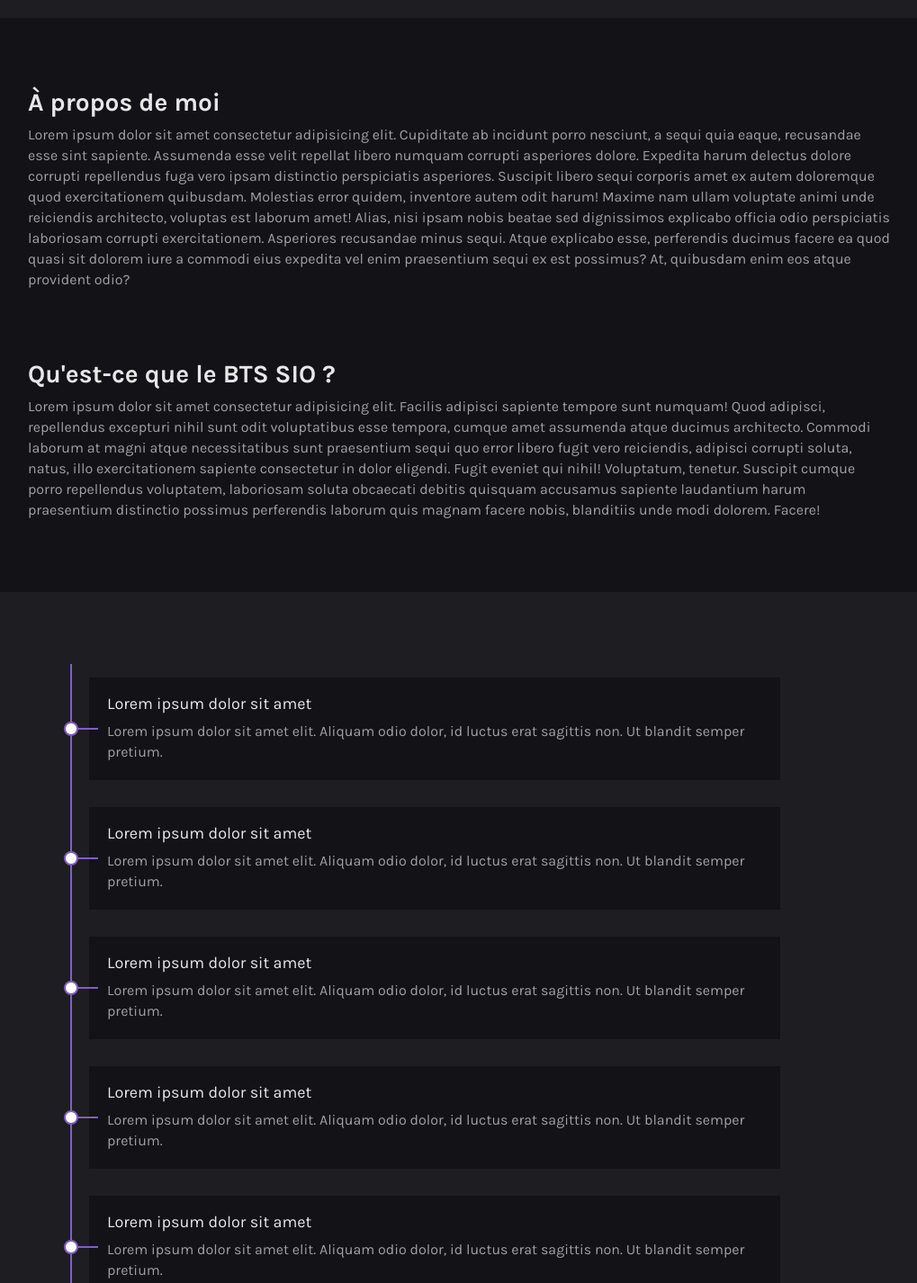
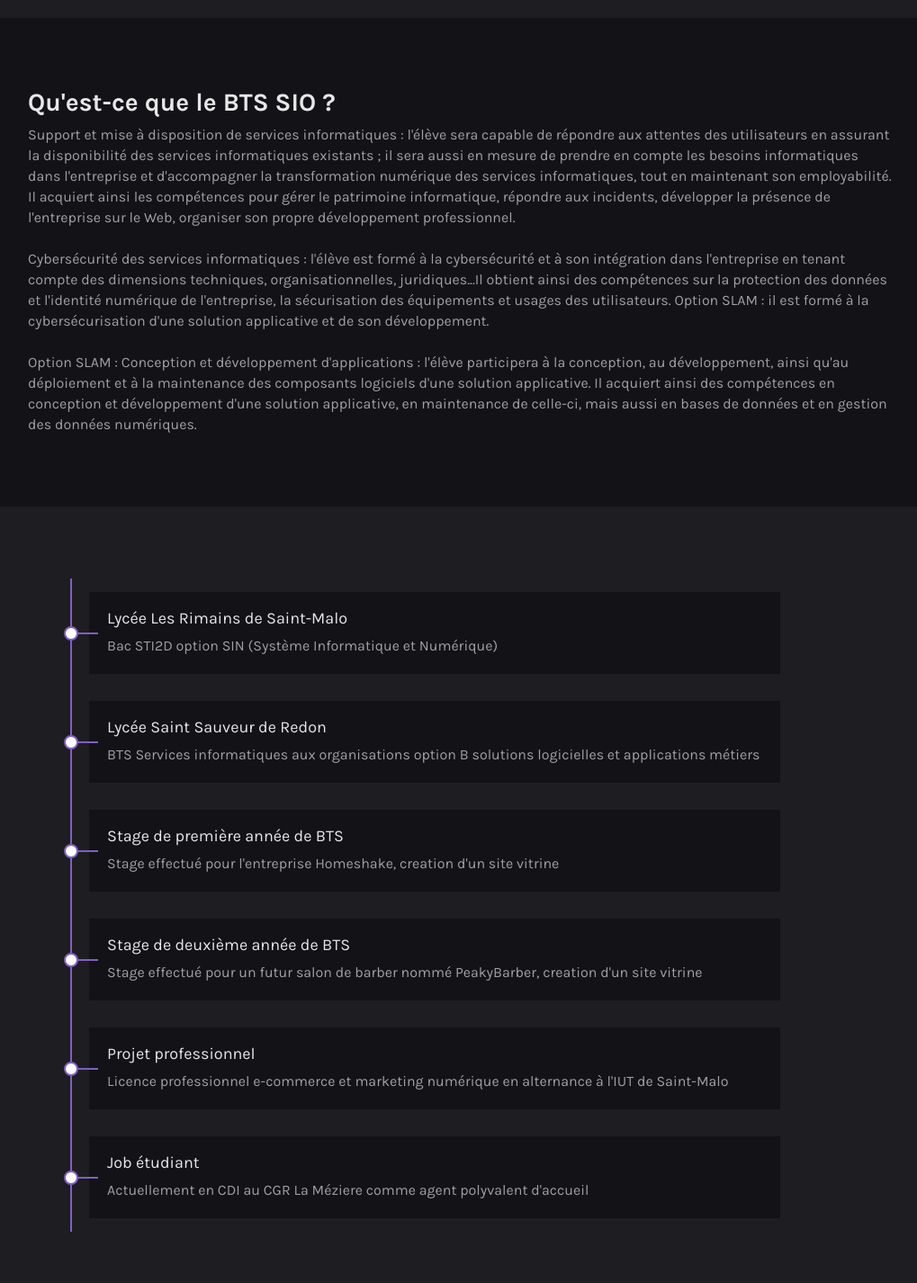
Before and after one commit to FyroXx1/portfolio, a website: page index.html in a window 1280 px wide. Shown: the part 780-2206 px from the top of the page at 90% size, without its empty margins (129-1148 px from the left). Drawn offline with Linux system fonts and the light colour scheme.

Commit message:
add new img-profil and change index.html

```diff
--- a/assets/SCSS/style.scss
+++ b/assets/SCSS/style.scss
@@ -258,6 +258,8 @@ section {
         .presentation_id {
             width: 220px;
             margin: 0 auto $m-4 auto;
+            border-radius: 50%;
+            border: 10px solid $grey-3;
             @include tablet {
                 width: 250px;
                 margin: 0;
@@ -300,9 +302,6 @@ section {
 
 #bts {
     background: $grey-1;
-    .container {
-        padding-top: $pm-2;
-    }
 }
 
 #parcours {
--- a/index.html
+++ b/index.html
@@ -27,7 +27,7 @@
                 <div class="hamburger_bar"></div>
             </div>
             <div class="navbar_brand">
-                <h1>Anthony</h1>
+                <h1>Anthony GATEL</h1>
             </div>
             <div id="btn-contact" class="btn">
                 <a href="#" data-id="contact" class="navbar_link"><i class='bx bx-envelope'></i></a>
@@ -67,27 +67,20 @@
     </section>
 
     <!-- ============================== SECTION À PROPOS DE MOI & PRÉSENTATION BTS ============================== -->
-    <section id="about-me">
-        <div class="container">
-            <div class="title_container" data-aos="fade-up">
-                <h2>À propos de moi</h2>
-            </div>
-            <p data-aos="fade-up">Lorem ipsum dolor sit amet consectetur adipisicing elit. Cupiditate ab incidunt porro nesciunt, a sequi quia eaque, recusandae esse sint sapiente. Assumenda esse velit repellat libero numquam corrupti asperiores dolore. Expedita harum delectus
-                dolore corrupti repellendus fuga vero ipsam distinctio perspiciatis asperiores. Suscipit libero sequi corporis amet ex autem doloremque quod exercitationem quibusdam. Molestias error quidem, inventore autem odit harum! Maxime nam ullam
-                voluptate animi unde reiciendis architecto, voluptas est laborum amet! Alias, nisi ipsam nobis beatae sed dignissimos explicabo officia odio perspiciatis laboriosam corrupti exercitationem. Asperiores recusandae minus sequi. Atque explicabo
-                esse, perferendis ducimus facere ea quod quasi sit dolorem iure a commodi eius expedita vel enim praesentium sequi ex est possimus? At, quibusdam enim eos atque provident odio?</p>
-        </div>
-    </section>
+
     <section id="bts">
         <div class="container">
 
             <div class="title_container" data-aos="fade-up">
                 <h2>Qu'est-ce que le BTS SIO ?</h2>
             </div>
-            <p data-aos="fade-up">Lorem ipsum dolor sit amet consectetur adipisicing elit. Facilis adipisci sapiente tempore sunt numquam! Quod adipisci, repellendus excepturi nihil sunt odit voluptatibus esse tempora, cumque amet assumenda atque ducimus architecto. Commodi
-                laborum at magni atque necessitatibus sunt praesentium sequi quo error libero fugit vero reiciendis, adipisci corrupti soluta, natus, illo exercitationem sapiente consectetur in dolor eligendi. Fugit eveniet qui nihil! Voluptatum, tenetur.
-                Suscipit cumque porro repellendus voluptatem, laboriosam soluta obcaecati debitis quisquam accusamus sapiente laudantium harum praesentium distinctio possimus perferendis laborum quis magnam facere nobis, blanditiis unde modi dolorem.
-                Facere!
+            <p data-aos="fade-up">Support et mise à disposition de services informatiques : l'élève sera capable de répondre aux attentes des utilisateurs en assurant la disponibilité des services informatiques existants ; il sera aussi en mesure de prendre en compte les besoins
+                informatiques dans l'entreprise et d'accompagner la transformation numérique des services informatiques, tout en maintenant son employabilité. Il acquiert ainsi les compétences pour gérer le patrimoine informatique, répondre aux incidents,
+                développer la présence de l'entreprise sur le Web, organiser son propre développement professionnel.<br><br> Cybersécurité des services informatiques : l'élève est formé à la cybersécurité et à son intégration dans l'entreprise en tenant
+                compte des dimensions techniques, organisationnelles, juridiques...Il obtient ainsi des compétences sur la protection des données et l'identité numérique de l'entreprise, la sécurisation des équipements et usages des utilisateurs. Option
+                SLAM : il est formé à la cybersécurisation d'une solution applicative et de son développement.
+                <br><br> Option SLAM : Conception et développement d'applications : l'élève participera à la conception, au développement, ainsi qu'au déploiement et à la maintenance des composants logiciels d'une solution applicative. Il acquiert ainsi
+                des compétences en conception et développement d'une solution applicative, en maintenance de celle-ci, mais aussi en bases de données et en gestion des données numériques.
             </p>
 
         </div>
@@ -100,49 +93,48 @@
             <div class="timeline">
                 <div class="container" data-aos="fade-left">
                     <div class="content">
-                        <h2>Lorem ipsum dolor sit amet</h2>
+                        <h2>Lycée Les Rimains de Saint-Malo</h2>
                         <p>
-                            Lorem ipsum dolor sit amet elit. Aliquam odio dolor, id luctus erat sagittis non. Ut blandit semper pretium.
+                            Bac STI2D option SIN (Système Informatique et Numérique)
                         </p>
                     </div>
                 </div>
                 <div class="container" data-aos="fade-left">
                     <div class="content">
-                        <h2>Lorem ipsum dolor sit amet</h2>
+                        <h2>Lycée Saint Sauveur de Redon</h2>
                         <p>
-                            Lorem ipsum dolor sit amet elit. Aliquam odio dolor, id luctus erat sagittis non. Ut blandit semper pretium.
+                            BTS Services informatiques aux organisations option B solutions logicielles et applications métiers
                         </p>
                     </div>
                 </div>
                 <div class="container" data-aos="fade-left">
                     <div class="content">
-                        <h2>Lorem ipsum dolor sit amet</h2>
+                        <h2>Stage de première année de BTS</h2>
                         <p>
-                            Lorem ipsum dolor sit amet elit. Aliquam odio dolor, id luctus erat sagittis non. Ut blandit semper pretium.
+                            Stage effectué pour l'entreprise Homeshake, creation d'un site vitrine
                         </p>
                     </div>
                 </div>
                 <div class="container" data-aos="fade-left">
                     <div class="content">
-                        <h2>Lorem ipsum dolor sit amet</h2>
+                        <h2>Stage de deuxième année de BTS</h2>
                         <p>
-                            Lorem ipsum dolor sit amet elit. Aliquam odio dolor, id luctus erat sagittis non. Ut blandit semper pretium.
+                            Stage effectué pour un futur salon de barber nommé PeakyBarber, creation d'un site vitrine
                         </p>
                     </div>
                 </div>
                 <div class="container" data-aos="fade-left">
                     <div class="content">
-                        <h2>Lorem ipsum dolor sit amet</h2>
+                        <h2>Projet professionnel</h2>
                         <p>
-                            Lorem ipsum dolor sit amet elit. Aliquam odio dolor, id luctus erat sagittis non. Ut blandit semper pretium.
-                        </p>
+                            Licence professionnel e-commerce et marketing numérique en alternance à l'IUT de Saint-Malo
                     </div>
                 </div>
                 <div class="container" data-aos="fade-left">
                     <div class="content">
-                        <h2>Lorem ipsum dolor sit amet</h2>
+                        <h2>Job étudiant</h2>
                         <p>
-                            Lorem ipsum dolor sit amet elit. Aliquam odio dolor, id luctus erat sagittis non. Ut blandit semper pretium.
+                            Actuellement en CDI au CGR La Méziere comme agent polyvalent d'accueil
                         </p>
                     </div>
                 </div>
@@ -234,7 +226,7 @@
             <div class="title_container">
                 <h2>Contactez-Moi</h2>
             </div>
-            <p>Lorem ipsum, dolor sit amet consectetur adipisicing elit. Magni earum amet explicabo repudiandae alias ipsum voluptatem nobis accusamus vitae, iure voluptates reprehenderit laboriosam nihil excepturi, labore rem nulla nemo quia?</p>
+            <p>Pour plus d'information n'hésitez pas à me contacter sois par mail sois par mes réseaux. </p>
             <div class="form_container">
                 <form action="" method="post" data-aos="fade-up">
                     <input type="text" name="name" placeholder="Nom et prénom" required data-aos="fade-up">
@@ -245,13 +237,13 @@
                 <div class="contact_infos" data-aos="fade-left">
                     <ul class="list_infos">
                         <li class="item">
-                            <a href="mailto:"><i class='bx bx-envelope'></i></a>
+                            <a href="mailto: anthonygtl35@gmail.com"><i class='bx bx-envelope'></i></a>
                         </li>
                         <li class="item">
-                            <a href=""><i class='bx bxl-instagram' ></i></a>
+                            <a href="https://www.instagram.com/gtl_anthony/?hl=fr"><i class='bx bxl-instagram' ></i></a>
                         </li>
                         <li class="item">
-                            <a href=""><i class='bx bxl-linkedin' ></i></a>
+                            <a href="https://www.linkedin.com/in/anthony-gatel-280353220/"><i class='bx bxl-linkedin' ></i></a>
                         </li>
                     </ul>
                 </div>
```
Also changed, not shown: assets/CSS/style.css, assets/IMG/skin.jpeg, 2 other files.
